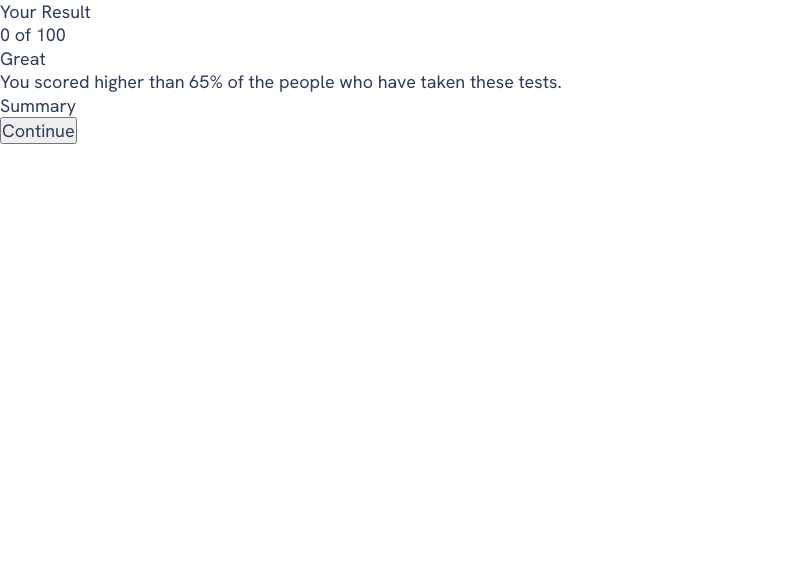
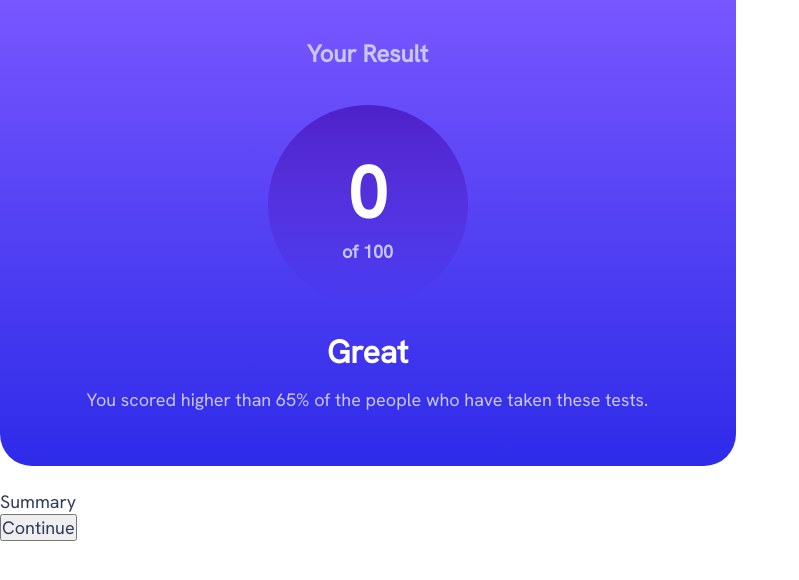
Before and after one commit to OniOdd/results-summary-component, a plain HTML site: page index.html in a window 1280 px wide. Shown: the whole page, without its empty margins (0-799 px from the left). Drawn offline with Linux system fonts and the light colour scheme.

Commit message:
The header block is finished.

```diff
--- a/css/styles.css
+++ b/css/styles.css
@@ -13,20 +13,25 @@
 /* Colors */
 
 :root {
+  /* Primary */
   --clr-light-red: hsl(0, 100%, 67%);
   --clr-orangey-yellow: hsl(39, 100%, 56%);
   --clr-green-teal: hsl(166, 100%, 37%);
   --clr-cobalt-blue: hsl(234, 85%, 45%);
+
+  /* Neutral */
   --clr-white: hsl(0, 0%, 100%);
   --clr-pale-blue: hsl(221, 100%, 96%);
   --clr-light-lavender: hsl(241, 100%, 89%);
   --clr-dark-gray-blue: hsl(224, 30%, 27%);
 
-  --bg-clr-light-slate-blue: hsl(252, 100%, 67%);
-  --bg-clr-light-royal-blue: hsl(241, 81%, 54%);
+  /* Gradients (header background) */
+  --gradient-clr-light-slate-blue: hsl(252, 100%, 67%);
+  --gradient-clr-light-royal-blue: hsl(241, 81%, 54%);
 
-  --gradient-violet-blue: hsla(256, 72%, 46%, 1);
-  --gradient-persian-blue: hsla(241, 72%, 46%, 0);
+  /* Gradients (circle background) */
+  --gradient-clr-violet-blue: hsla(256, 72%, 46%, 1);
+  --gradient-clr-persian-blue: hsla(241, 72%, 46%, 0);
 }
 
 /* Basic styles */
@@ -48,7 +53,7 @@ html {
 body {
   font-family: "Hanken Grotesk", sans-serif;
   font-optical-sizing: auto;
-  font-size: clamp(1rem, 0.8807rem + 0.5089vw, 1.125rem);
+  font-size: clamp(1rem, 14.091px + 0.5089vw, 1.125rem);
   font-weight: 500;
   font-style: normal;
   line-height: 1.3;
@@ -59,3 +64,86 @@ body {
 ul {
   list-style-type: none;
 }
+
+/* Test card component */
+
+.test-card {
+  display: flex;
+  flex-direction: column;
+  row-gap: 1.5rem;
+  inline-size: 100%;
+  max-inline-size: 736px;
+  background-color: var(--clr-white);
+}
+
+.test-card__header {
+  display: flex;
+  flex-direction: column;
+  align-items: center;
+  padding: clamp(24px, 10.642px + 3.5623vw, 38px)
+    clamp(55px, 49.283px + 1.5267vw, 61px) clamp(40px, 25.68px + 3.8188vw, 55px);
+  text-align: center;
+  background-color: var(--gradient-clr-light-royal-blue);
+  background-image: linear-gradient(
+    180deg,
+    var(--gradient-clr-light-slate-blue) 0%,
+    var(--gradient-clr-light-royal-blue) 100%
+  );
+  background-repeat: no-repeat;
+  border-end-end-radius: 32px;
+  border-end-start-radius: 32px;
+}
+
+.test-card__result {
+  margin-block-end: clamp(1.5rem, 12.55px + 3.0534vw, 2.25rem);
+  font-size: clamp(1.125rem, 12.275px + 1.5267vw, 1.5rem);
+  font-weight: 800;
+  color: var(--clr-light-lavender);
+}
+
+.test-card__score-container {
+  display: flex;
+  flex-direction: column;
+  justify-content: center;
+  align-items: center;
+  inline-size: clamp(8.75rem, 82.749px + 15.2672vw, 12.5rem);
+  block-size: clamp(8.75rem, 82.749px + 15.2672vw, 12.5rem);
+  margin-block-end: clamp(1.5rem, 21.13px + 0.7654vw, 1.688rem);
+  background-image: linear-gradient(
+    180deg,
+    var(--gradient-clr-violet-blue) 0%,
+    var(--gradient-clr-persian-blue) 100%
+  );
+  background-repeat: no-repeat;
+  border-radius: 50%;
+}
+
+.test-card__score-result {
+  font-size: clamp(3.5rem, 40.733px + 4.0712vw, 4.5rem);
+  font-weight: 800;
+  color: var(--clr-white);
+}
+
+.test-card__score-max {
+  font-weight: 700;
+  color: var(--clr-light-lavender);
+}
+
+.test-card__status {
+  margin-block-end: clamp(0.5rem, 2.275px + 1.5267vw, 0.875rem);
+  font-size: clamp(1.5rem, 16.366px + 2.0356vw, 2rem);
+  font-weight: 700;
+  color: var(--clr-white);
+}
+
+.test-card__conclusion {
+  color: var(--clr-light-lavender);
+}
+
+/* Media queries */
+
+@media (min-width: 768px) {
+  .test-card__header {
+    padding: 38px 62px 55px 61px;
+  }
+}
```
